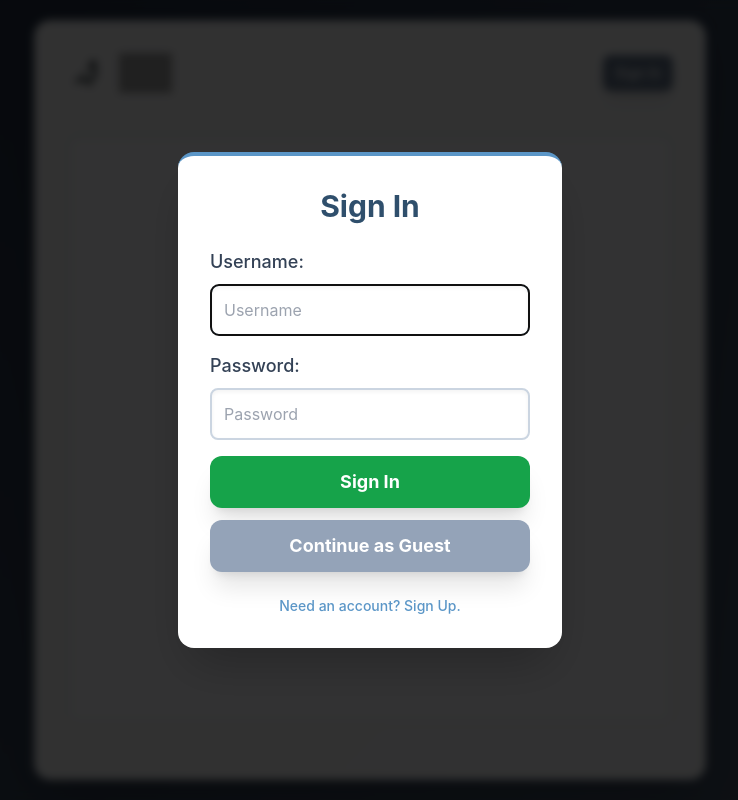
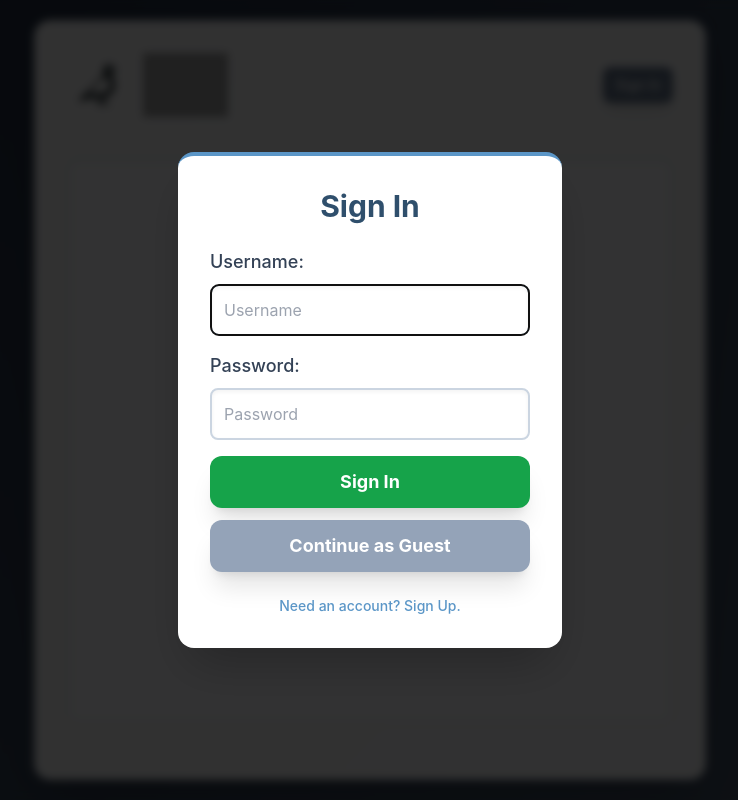
Before and after one commit to BIGBOIWWE/Pigeon-Network, a plain HTML site: page index.html in a window 1280 px wide. Shown: the whole page, without its empty margins (270-1008 px from the left). Drawn offline with nearby package versions, Linux system fonts and the light colour scheme; grey boxes are pictures that could not be loaded.

Commit message:
Update index.html

```diff
--- a/index.html
+++ b/index.html
@@ -77,8 +77,8 @@
 
         <header class="flex flex-col sm:flex-row justify-between items-start sm:items-center mb-6 border-b border-slate-200 pb-4 flex-shrink-0">
             <div class="flex items-center space-x-3 mb-2 sm:mb-0">
-                <img src="pigeon-bird.png" alt="Pigeon Logo" class="w-10 h-10"/>
-                <img src="logo.png" alt="Pigeon Network Logo Text" class="h-10"/>
+                <img src="pigeon-bird.png" alt="Pigeon Logo" class="w-16 h-16"/>
+                <img src="logo.png" alt="Pigeon Network Logo Text" class="h-16"/>
             </div>
 
             <div class="flex items-center space-x-3">
```
